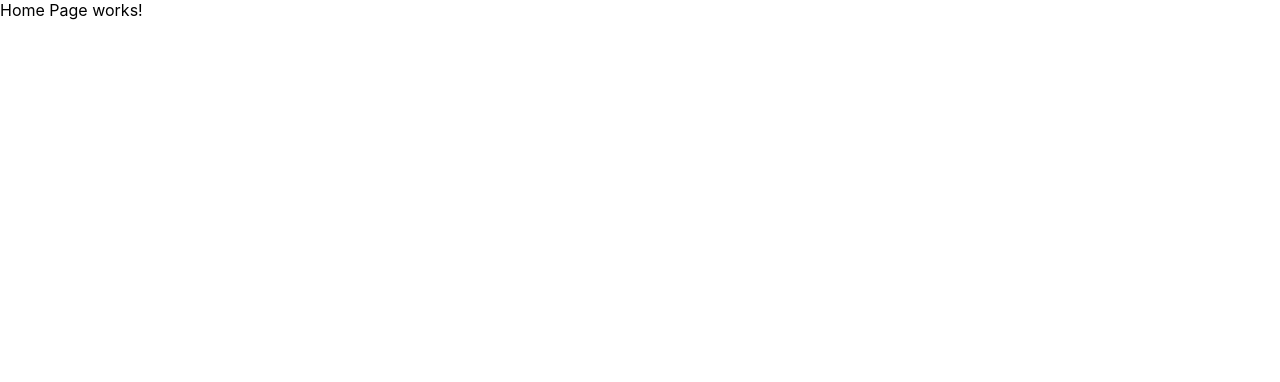
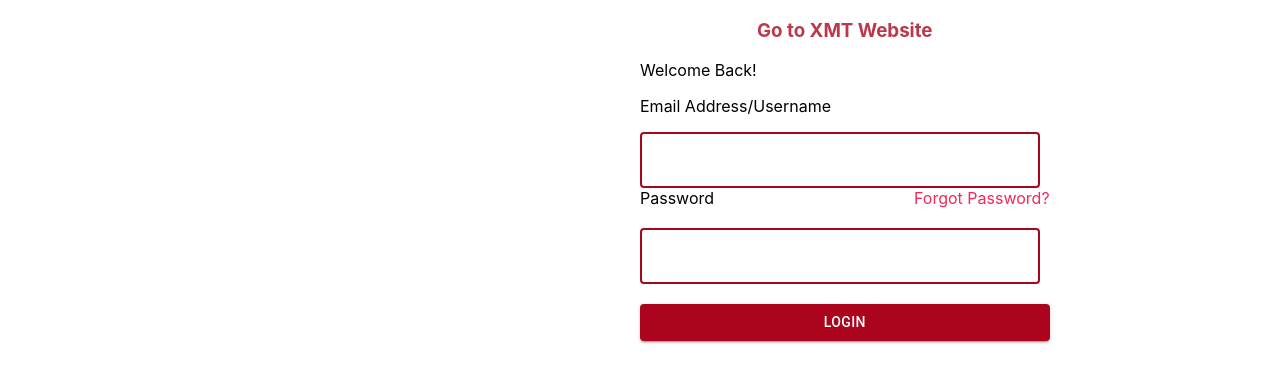
Before and after one commit to donvick956/final-wema-project, a React (Create React App) app: page / in a window 1280 px wide. Shown: the top 382 px of the page. Built offline with nearby package versions, Linux system fonts and the light colour scheme.

Commit message:
login input

```diff
--- a/package.json
+++ b/package.json
@@ -8,6 +8,7 @@
     "@mui/icons-material": "^5.2.5",
     "@mui/material": "^5.2.6",
     "@mui/styled-engine-sc": "^5.1.0",
+    "@mui/styles": "^5.2.3",
     "@testing-library/jest-dom": "^5.16.1",
     "@testing-library/react": "^12.1.2",
     "@testing-library/user-event": "^13.5.0",
--- a/src/components/HomePage.js
+++ b/src/components/HomePage.js
@@ -1,6 +1,126 @@
-const Home = () => {
+import Box from '@mui/material/Box';
+import Grid from '@mui/material/Grid';
+import login from '../assets/login-banner-2.jpg';
+import TextField from '@mui/material/TextField';
+import { makeStyles } from '@mui/styles';
+import { useState } from 'react';
+import Button from '@mui/material/Button';
+import IconButton from '@mui/material/IconButton';
+import OutlinedInput from '@mui/material/OutlinedInput';
+import InputLabel from '@mui/material/InputLabel';
+import InputAdornment from '@mui/material/InputAdornment';
+import FormControl from '@mui/material/FormControl';
+import Visibility from '@mui/icons-material/Visibility';
+import VisibilityOff from '@mui/icons-material/VisibilityOff';
+
+  const useStyle = makeStyles(theme => ({
+      textCenter: {
+          textAlign: 'center',
+          color:theme.palette.primary.light
+      },
+      loginImg:{
+          maxWidth: '100%',
+          width: '700px',
+          height:'100vh',
+          backgroundImage: login
+      },
+      borderInput: {
+          borderColor: theme.palette.primary.main
+      },
+      flexText: {
+          display: 'flex',
+          justifyContent: 'space-between'
+      },
+      pinkColor: {
+          color: '#F62658',
+          marginLeft: '200px'
+      },
+      inputField: {
+          border: `2px solid ${theme.palette.primary.main}`,
+      }
+  }));
+const Home = (props) => {
+    const [values, setValues] = useState({
+        password: '',
+        showPassword: false,
+      });
+
+      const handleChange = (prop) => (event) => {
+        setValues({ ...values, [prop]: event.target.value });
+      };
+
+      const handleClickShowPassword = () => {
+        setValues({
+          ...values,
+          showPassword: !values.showPassword,
+        });
+      };
+
+      const handleMouseDownPassword = (event) => {
+        event.preventDefault();
+      };
+    const classCust = useStyle();
     return (<div>
-        Home Page works!
+        <Box sx={{ flexGrow: 1 }}>
+            <Grid container rowSpacing={3}>
+                <Grid container item xs = {12} md = {6} className='loginImg'>
+                    {/* <div>
+                        <img src={login} alt="login-image" md= {6} className={classCust.loginImg}/>
+                    </div> */}
+                </Grid>
+                <Grid container item xs = {12} md = {6}>
+                        <div>
+                        <h3 className={classCust.textCenter} >Go to XMT Website</h3>
+                        <p>Welcome Back!</p>
+                        <div>
+                            <form >
+                                <div>
+                                    <p>
+                                        Email Address/Username
+                                    </p>
+                                    <TextField id="outlined-basic"
+                                    // label="Outlined"
+                                    // variant="outlined"
+                                    sx = {{width: 400,}} focused />
+                                </div>
+                                <div>
+                                    <div >
+                                        <span>Password</span>
+                                        <span className={classCust.pinkColor}>Forgot Password?</span>
+                                    </div>
+                                    <FormControl sx={{ m: 1, width: '25ch' }} variant="outlined"/>
+                                    <div></div>
+                                    <TextField
+                                        // variant = "outline"
+                                        id="outlined-adornment-password"
+                                        type={values.showPassword ? 'text' : 'password'}
+                                        value={values.password}
+                                        className = {classCust.inputField}
+                                        onChange={handleChange('password')}
+                                        endAdornment={
+                                        <InputAdornment position="end">
+                                            <IconButton
+                                            aria-label="toggle password visibility"
+                                            onClick={handleClickShowPassword}
+                                            onMouseDown={handleMouseDownPassword}
+                                            edge="end"
+                                            >
+                                            {values.showPassword ? <VisibilityOff /> : <Visibility />}
+                                            </IconButton>
+                                        </InputAdornment>
+                                        }
+                                        // label="Password"
+                                        sx = {{width: 400}}
+                                        focused
+                                    />
+                                </div>
+                                <Button variant="contained" sx = {{width:'100%', marginTop:'20px'}}>Login</Button>
+                            </form>
+                        </div>
+                    </div>
+                </Grid>
+            </Grid>
+        </Box>
     </div>);
 }
 export default Home;
--- a/src/components/UI/Theme.js
+++ b/src/components/UI/Theme.js
@@ -1,10 +1,23 @@
+import { NoEncryption } from '@mui/icons-material';
 import { createTheme } from '@mui/material/styles';
-
+const wine = '#AB051D'
 const theme = createTheme({
     palette: {
       primary: {
-        main: '#AB051D',
+        main: wine,
       },
+      secondary: {
+          main : '#fff'
+      }
     },
+
+     MuiInput:  {
+        MuiOutlinedInput:{
+             border:'none',
+             "&:hover":{
+                 border:'none'
+             }
+        }
+    }
   });
 export default theme;
```
Also changed, not shown: src/assets/login-banner-2.jpg (renamed from src/assets/login-banner 2.jpg), 1 other file (tests, documents, lock files or other folders).
